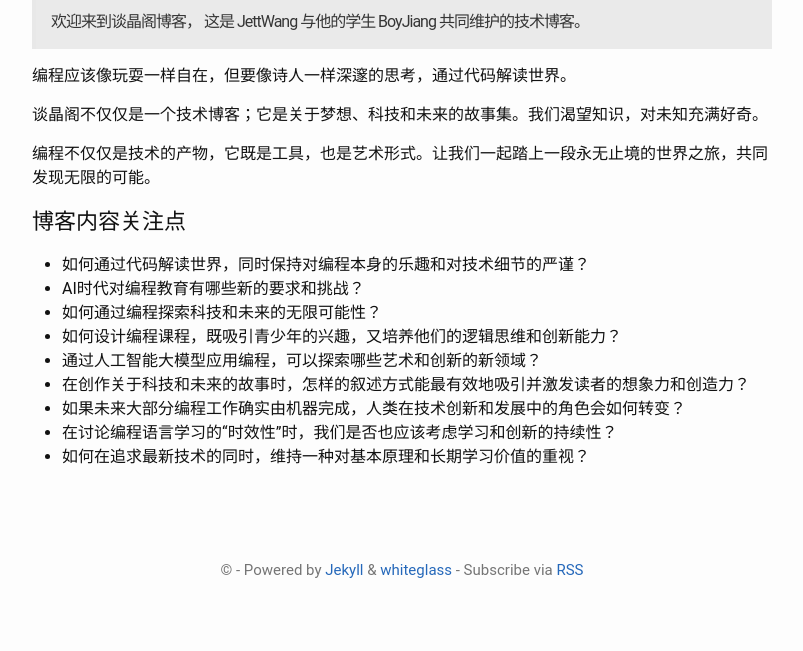
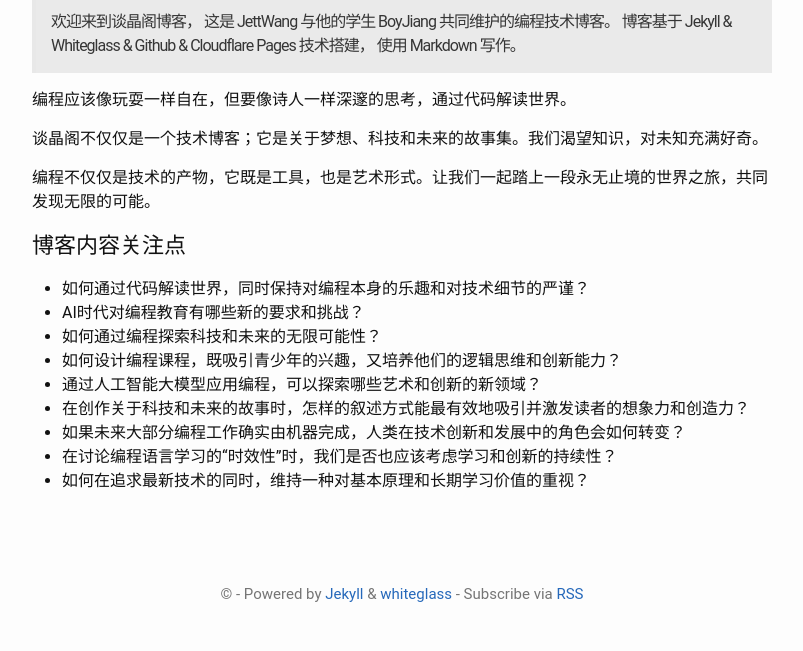
Before and after one commit to talkincode/ToughNotes, a Jekyll site: the page built from about.md, in a window 1280 px wide. Shown: the part 463-1114 px from the top of the page, without its empty margins (238-1041 px from the left). Built offline with Jekyll 4.4.1, drawn with Linux system fonts in a browser that asks for light colours; before the commit the page ends 1090 px from its top, so only the background shows below that.

Commit message:
更新博客介绍内容

```diff
--- a/about.md
+++ b/about.md
@@ -7,7 +7,8 @@ permalink: /about/
 
 ![about 谈晶阁](https://raw.githubusercontent.com/jamiesun/images/master/default/QcTIUT.png)
 
-> 欢迎来到谈晶阁博客， 这是 JettWang 与他的学生 BoyJiang 共同维护的技术博客。
+> 欢迎来到谈晶阁博客， 这是 JettWang 与他的学生 BoyJiang 共同维护的编程技术博客。
+> 博客基于  Jekyll & Whiteglass & Github & Cloudflare Pages 技术搭建， 使用 Markdown 写作。
 
 编程应该像玩耍一样自在，但要像诗人一样深邃的思考，通过代码解读世界。
 
```
